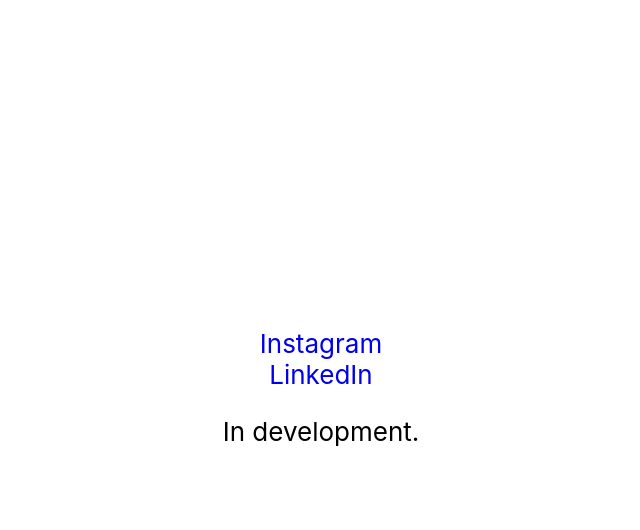
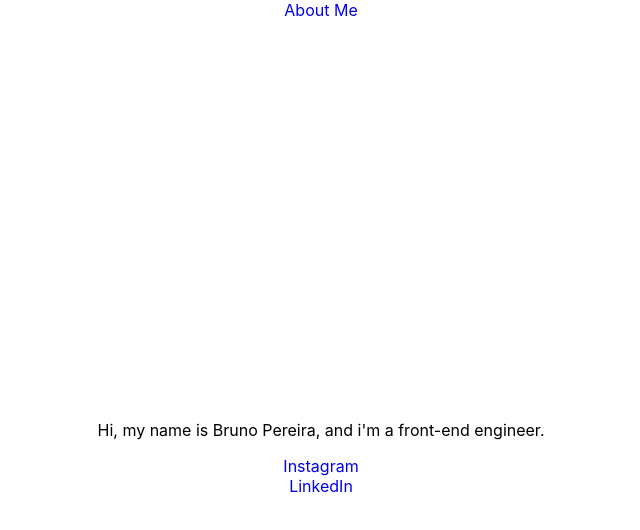
Before and after one commit to SirBruno/portfolio, a React (Create React App) app: page / in a window 1280 px wide. Shown: the top 530 px of the page, without its empty margins (319-959 px from the left). Built offline with nearby package versions, Linux system fonts and the light colour scheme.

Commit message:
added some styles

```diff
--- a/src/App.css
+++ b/src/App.css
@@ -13,27 +13,17 @@
   }
 }
 
-.App-header {
-  min-height: 100vh;
-  display: flex;
-  flex-direction: column;
-  align-items: center;
-  justify-content: center;
-  font-size: calc(10px + 2vmin);
-}
-
 .App-link {
   color: rgb(112, 76, 182);
 }
 
-@keyframes App-logo-float {
-  0% {
-    transform: translateY(0);
-  }
-  50% {
-    transform: translateY(10px)
-  }
-  100% {
-    transform: translateY(0px)
-  }
+header {
+  display: grid;
+  grid-template-rows: 100px 1fr;
+  height: 100vh;
 }
+
+header > div {
+  display: grid;
+  align-content: center;
+}
--- a/src/App.js
+++ b/src/App.js
@@ -6,8 +6,13 @@ function App() {
   return (
     <div className="App">
       <header className="App-header">
-        <Counter />
-        <p>In development.</p>
+        <nav>
+          <a href="#">About Me</a>
+        </nav>
+        <div>
+          <p>Hi, my name is Bruno Pereira, and i'm a front-end engineer.</p>
+          <Counter />
+        </div>
       </header>
     </div>
   );
```
Also changed, not shown: src/features/counter/Counter.js (line endings or trailing spaces), src/index.css (line endings or trailing spaces).
